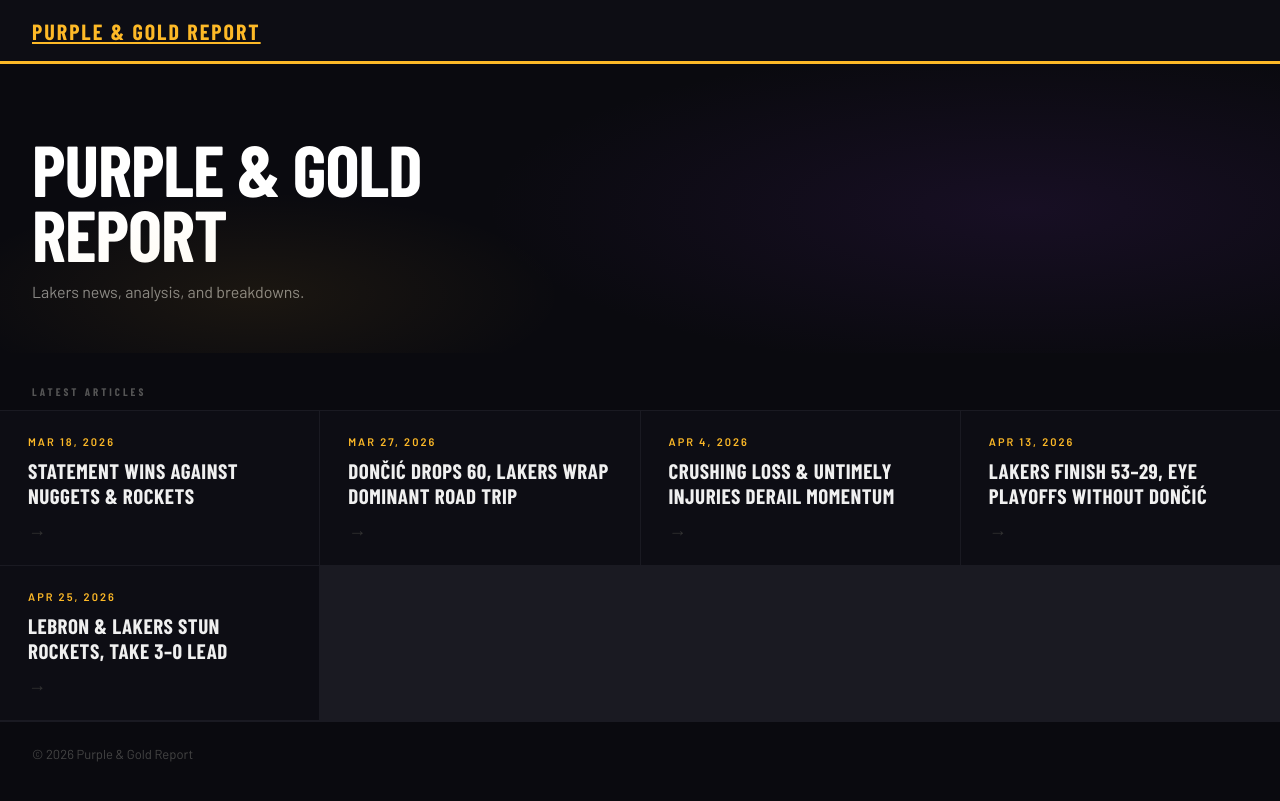
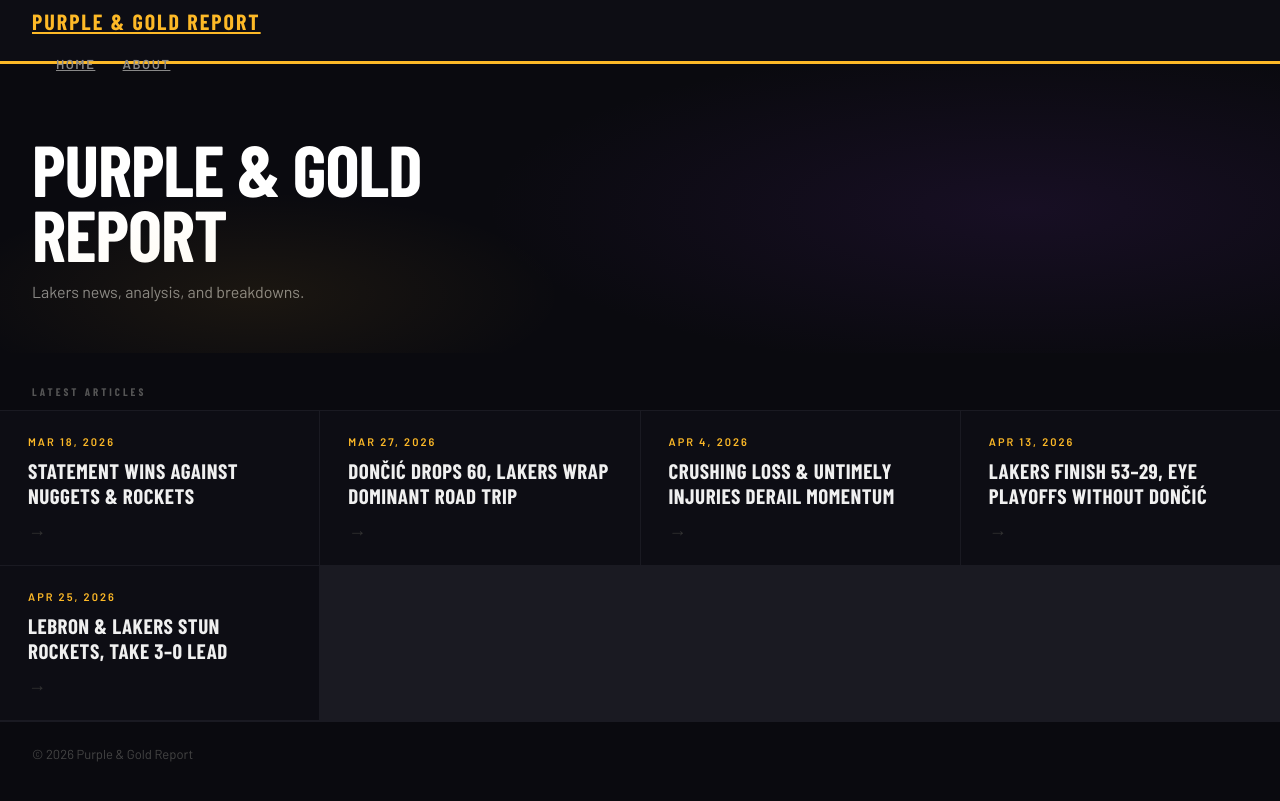
Before and after one commit to troyk-05/WRIT340-Public-Articles, a Jekyll site: the page built from index.md, in a window 1280 px wide. Shown: the top 801 px of the page. Built offline with Jekyll 4.4.1, drawn with Linux system fonts in a browser that asks for light colours; some web fonts are replaced.

Commit message:
Update default.html

```diff
--- a/_layouts/default.html
+++ b/_layouts/default.html
@@ -21,6 +21,9 @@
     <header class="site-header">
       <div class="wrapper">
         <a class="site-title" href="{{ "/" | relative_url }}">{{ site.title | escape }}</a>
+        <nav class="site-nav">
+          <a class="page-link" href="{{ "/" | relative_url }}">Home</a>
+          <a class="page-link" href="{{ "/about" | relative_url }}">About</a>
         </nav>
       </div>
     </header>
```
